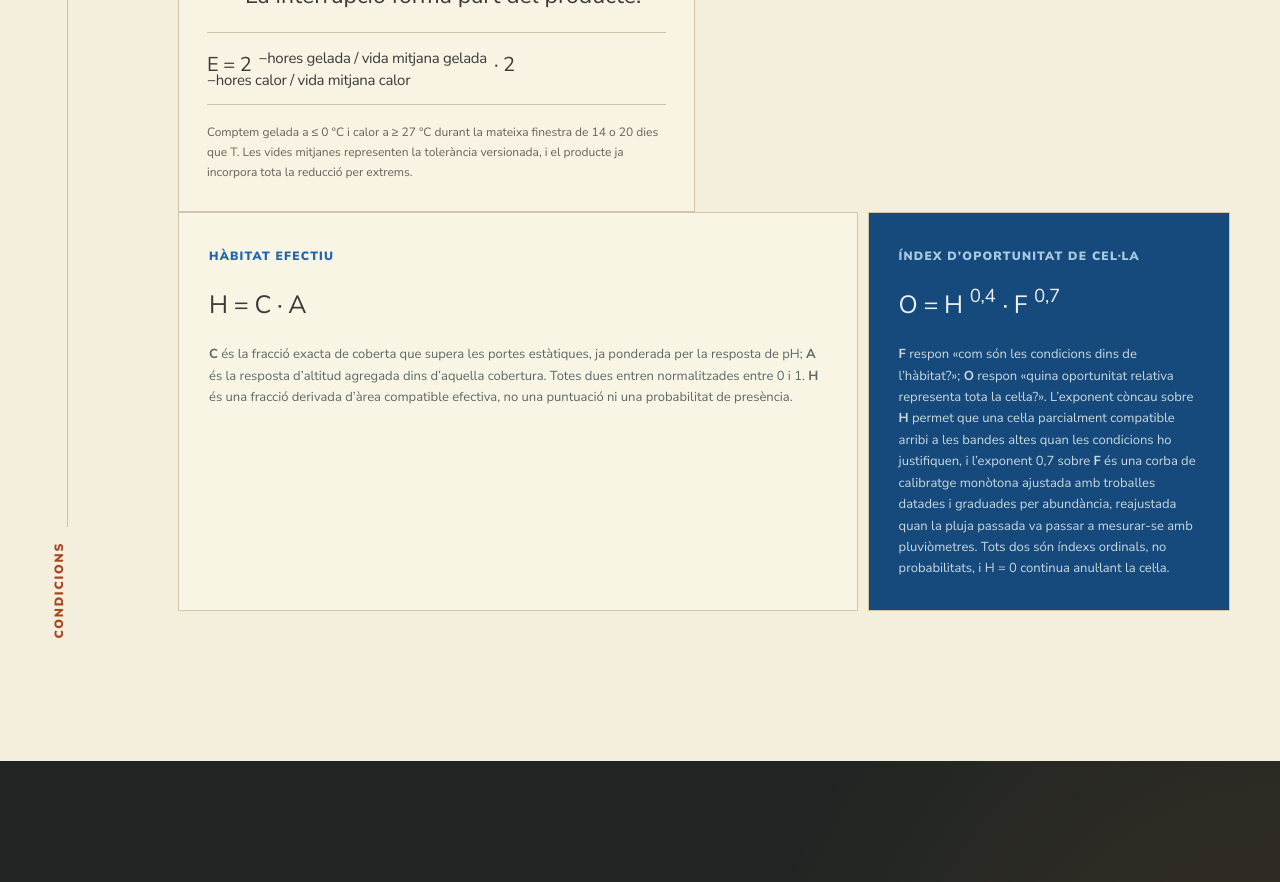
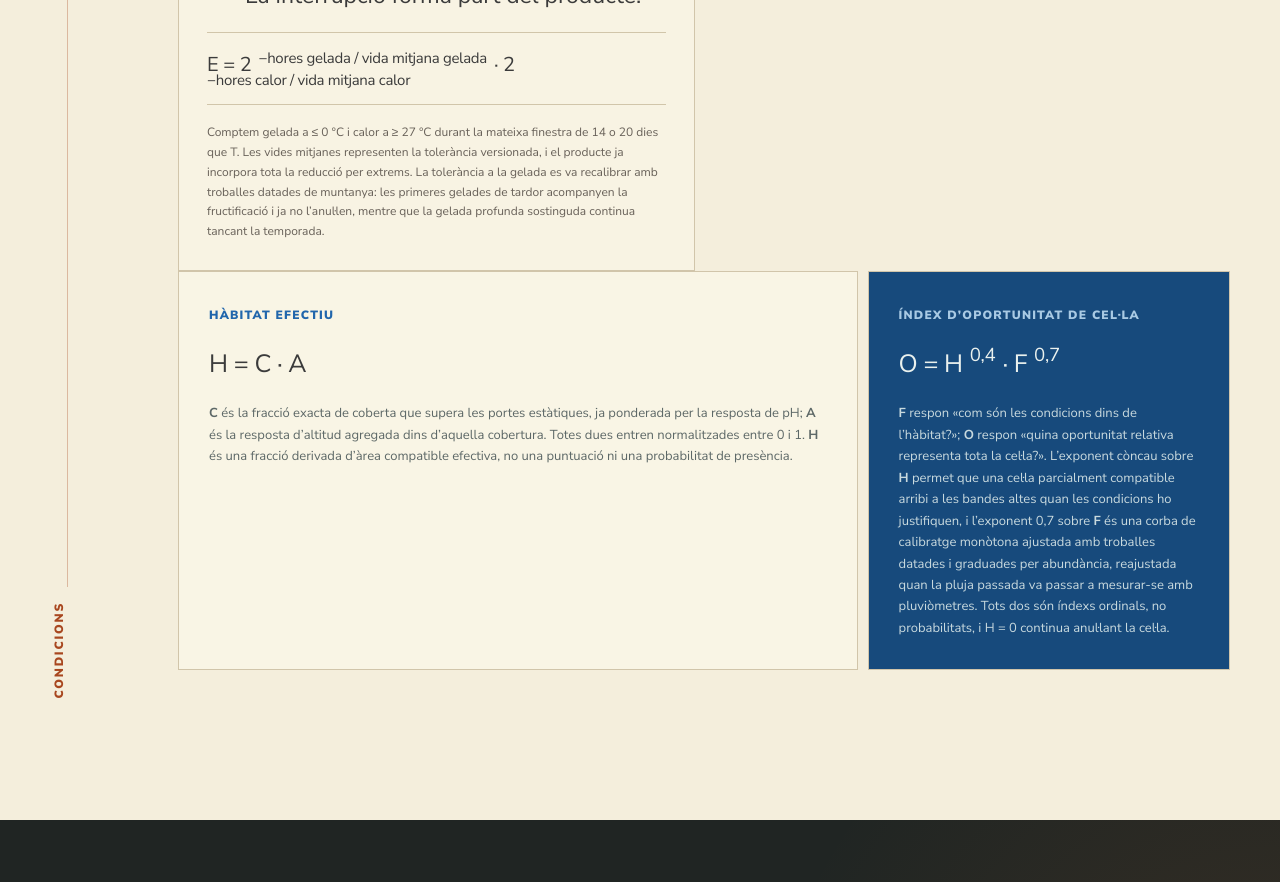
Before and after one commit to Neptrino/Bolets, a Next.js app: page /metode in a window 1280 px wide. Shown: the part 6140-7022 px from the top of the page. Built offline with nearby package versions, Linux system fonts and the light colour scheme.

Commit message:
Note the frost-tolerance recalibration on the method page
Every refit-touched section documents its evidence; the extremes block
was the one still silent about the frost half-life change fitted on
dated montane finds.

Co-Authored-By: Claude Fable 5 <noreply@anthropic.com>

```diff
--- a/app/metode/page.tsx
+++ b/app/metode/page.tsx
@@ -362,7 +362,7 @@ export default function MethodPage() {
                 <Formula label="El modificador d’extrems decau a la meitat per cada vida mitjana configurada d’hores de gelada o calor.">
                   E = 2<sup>−hores gelada / vida mitjana gelada</sup> · 2<sup>−hores calor / vida mitjana calor</sup>
                 </Formula>
-                <p>Comptem gelada a ≤ 0 °C i calor a ≥ 27 °C durant la mateixa finestra de 14 o 20 dies que T. Les vides mitjanes representen la tolerància versionada, i el producte ja incorpora tota la reducció per extrems.</p>
+                <p>Comptem gelada a ≤ 0 °C i calor a ≥ 27 °C durant la mateixa finestra de 14 o 20 dies que T. Les vides mitjanes representen la tolerància versionada, i el producte ja incorpora tota la reducció per extrems. La tolerància a la gelada es va recalibrar amb troballes datades de muntanya: les primeres gelades de tardor acompanyen la fructificació i ja no l’anul·len, mentre que la gelada profunda sostinguda continua tancant la temporada.</p>
               </article>
             </div>
 
```
